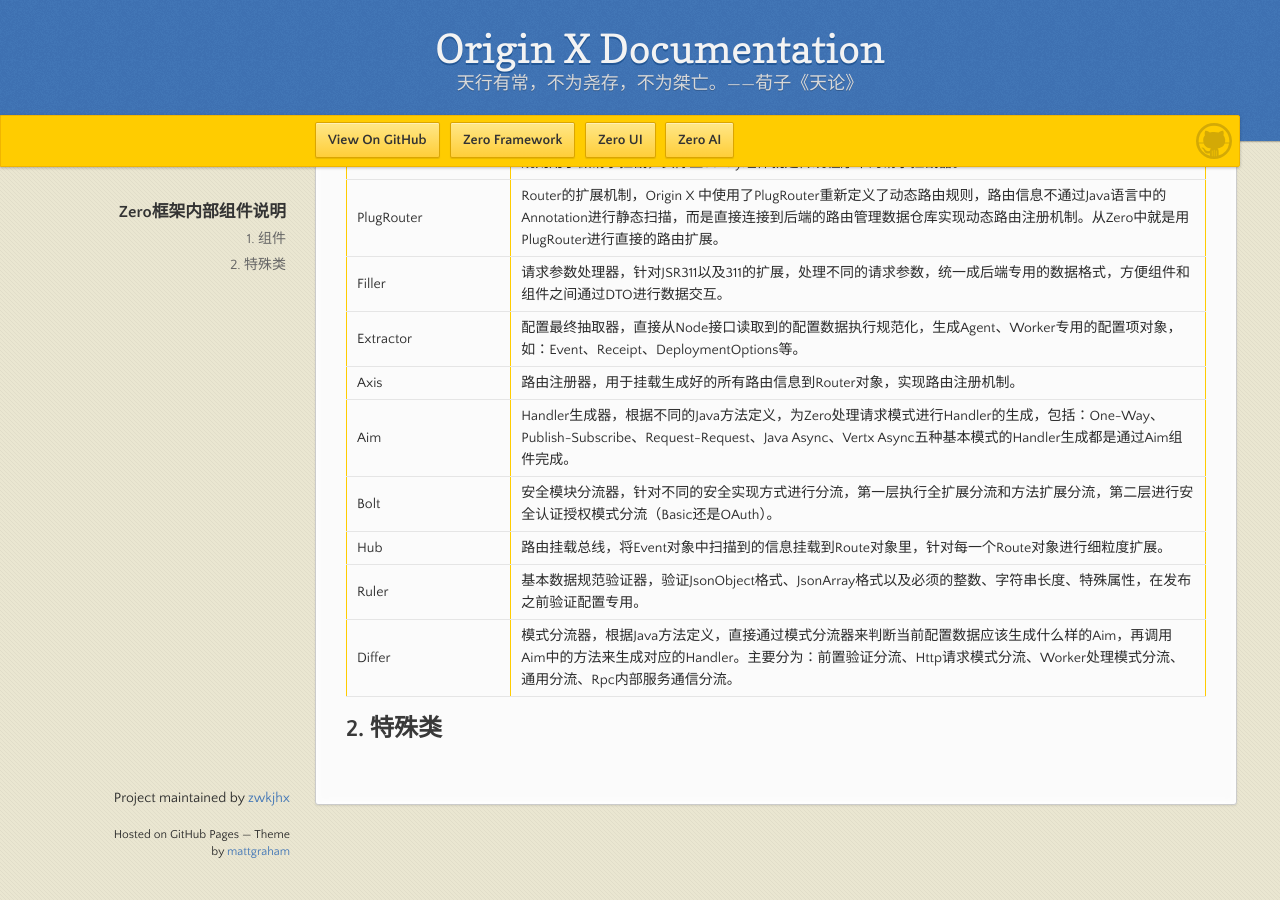
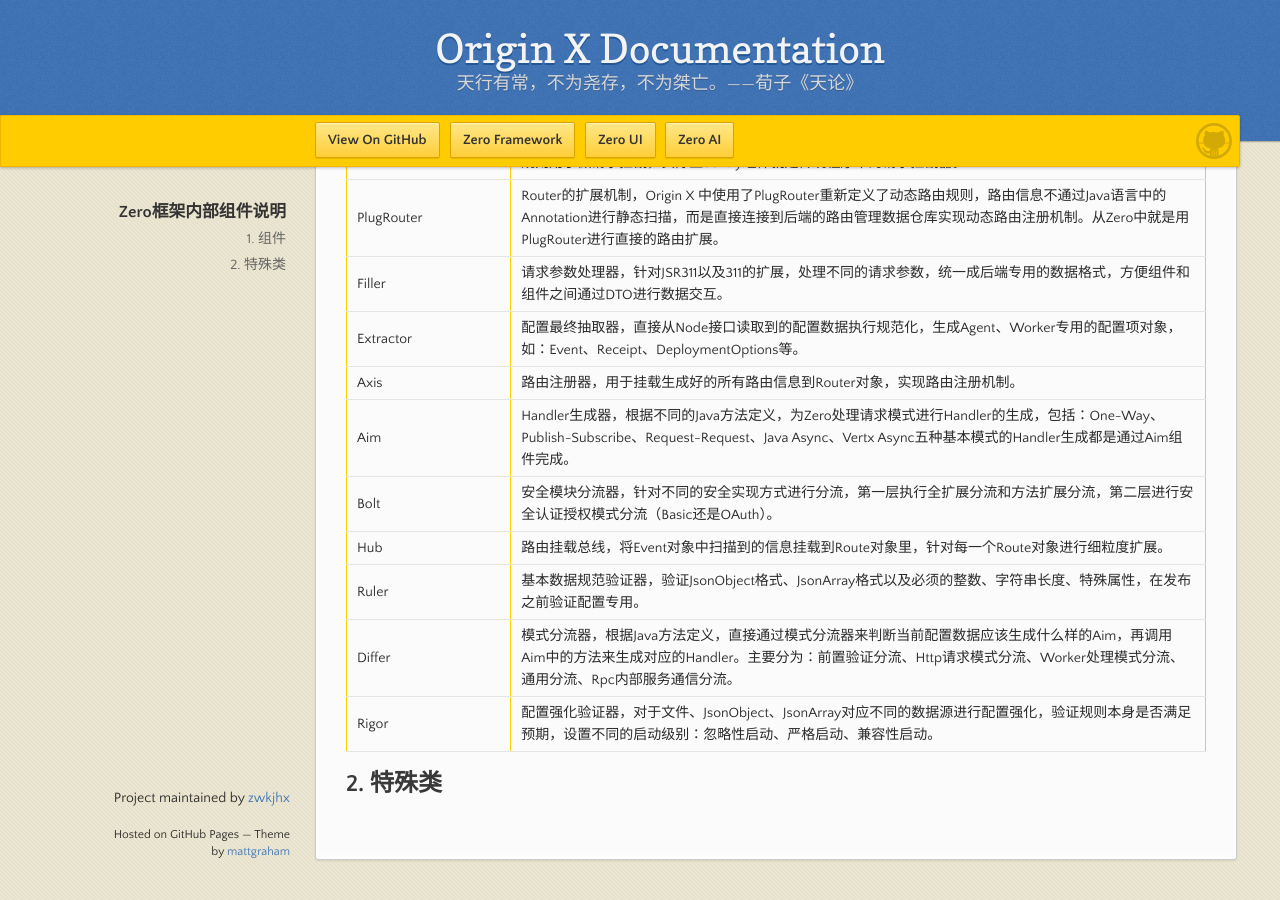
Before and after one commit to zwkjhx/ox-doc, a Jekyll site: the page built from specification/1-zerogui-fan/spc-004-zeronei-bu-zu-jian-shuo-ming.md, in a window 1280 px wide and 900 px high, scrolled down 908 px. Built offline with Jekyll 4.4.1, drawn with Linux system fonts in a browser that asks for light colours; our own code applies the rules of GitHub Pages for plain Markdown files.

Commit message:
Updates specification/1-zerogui-fan/spc-004-zeronei-bu-zu-jian-shuo-ming.md
Auto commit by GitBook Editor

```diff
--- a/specification/1-zerogui-fan/spc-004-zeronei-bu-zu-jian-shuo-ming.md
+++ b/specification/1-zerogui-fan/spc-004-zeronei-bu-zu-jian-shuo-ming.md
@@ -30,5 +30,6 @@
 | Hub | 路由挂载总线，将Event对象中扫描到的信息挂载到Route对象里，针对每一个Route对象进行细粒度扩展。 |
 | Ruler | 基本数据规范验证器，验证JsonObject格式、JsonArray格式以及必须的整数、字符串长度、特殊属性，在发布之前验证配置专用。 |
 | Differ | 模式分流器，根据Java方法定义，直接通过模式分流器来判断当前配置数据应该生成什么样的Aim，再调用Aim中的方法来生成对应的Handler。主要分为：前置验证分流、Http请求模式分流、Worker处理模式分流、通用分流、Rpc内部服务通信分流。 |
+| Rigor | 配置强化验证器，对于文件、JsonObject、JsonArray对应不同的数据源进行配置强化，验证规则本身是否满足预期，设置不同的启动级别：忽略性启动、严格启动、兼容性启动。 |
 
 ## 2. 特殊类
```
